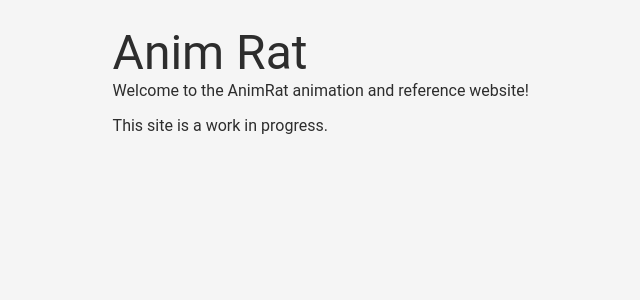
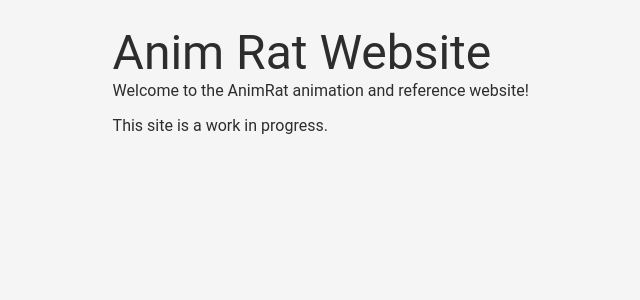
Before and after one commit to anim-rat/anim-rat.github.io, a React (Create React App) app in the folder site/: page / in a window 1280 px wide. Shown: the top 300 px of the page, without its empty margins (41-681 px from the left). Built offline with nearby package versions, Linux system fonts and the light colour scheme.

Commit message:
Update Home.tsx

```diff
--- a/site/src/pages/Home.tsx
+++ b/site/src/pages/Home.tsx
@@ -3,7 +3,7 @@ import './Home.css';
 export default function Home() {
   return (
     <div className="container">
-      <h1>Anim Rat</h1>
+      <h1>Anim Rat Website</h1>
       <p>Welcome to the AnimRat animation and reference website!</p>
       <p>This site is a work in progress.</p>
     </div>
```
